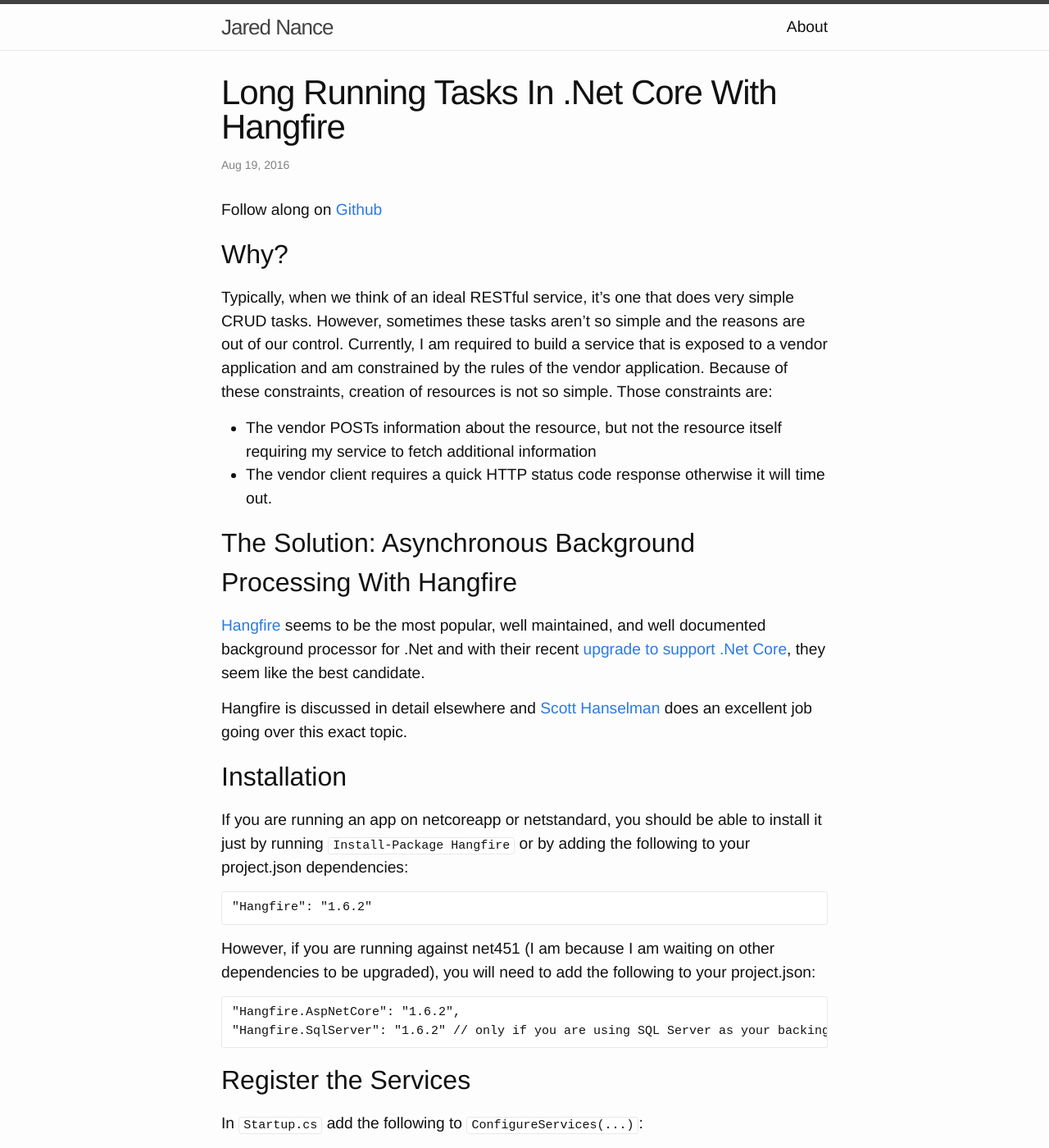
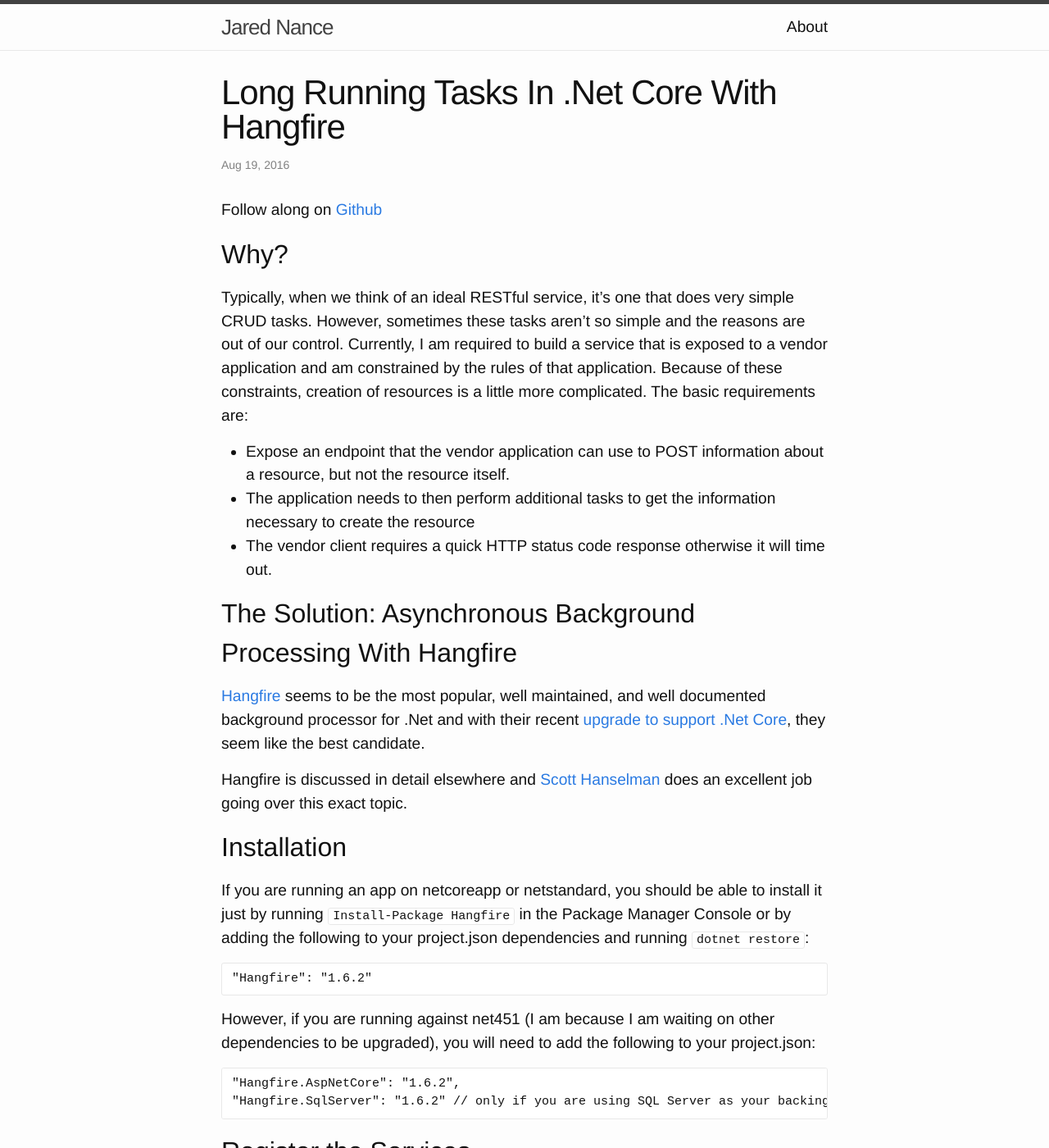
Before and after one commit to jaredcnance/jaredcnance.github.io, a Jekyll site: the page built from _posts/2016-08-19-long-running-tasks-in-dotnet-core-with-hangfire.markdown, in a window 1280 px wide and 1400 px high. Shown: the whole window at 82% size. Built offline with Jekyll 4.4.1, drawn with Linux system fonts in a browser that asks for light colours; comment, search, counter and statistics services are not loaded.

Commit message:
re-wording

````diff
--- a/_posts/2016-08-19-long-running-tasks-in-dotnet-core-with-hangfire.markdown
+++ b/_posts/2016-08-19-long-running-tasks-in-dotnet-core-with-hangfire.markdown
@@ -12,10 +12,11 @@ Follow along on [Github](https://github.com/jaredcnance/hangfire-dot-net-core-ex
 
 Typically, when we think of an ideal RESTful service, it's one that does very simple CRUD tasks.
 However, sometimes these tasks aren't so simple and the reasons are out of our control.
-Currently, I am required to build a service that is exposed to a vendor application and am constrained by the rules of the vendor application.
-Because of these constraints, creation of resources is not so simple. Those constraints are:
+Currently, I am required to build a service that is exposed to a vendor application and am constrained by the rules of that application.
+Because of these constraints, creation of resources is a little more complicated. The basic requirements are:
 
- - The vendor POSTs information about the resource, but not the resource itself requiring my service to fetch additional information
+ - Expose an endpoint that the vendor application can use to POST information about a resource, but not the resource itself.
+ - The application needs to then perform additional tasks to get the information necessary to create the resource
  - The vendor client requires a quick HTTP status code response otherwise it will time out.
 
 ## The Solution: Asynchronous Background Processing With Hangfire
@@ -26,7 +27,7 @@ Hangfire is discussed in detail elsewhere and [Scott Hanselman](http://www.hanse
 
 ## Installation
 
-If you are running an app on netcoreapp or netstandard, you should be able to install it just by running `Install-Package Hangfire` or by adding the following to your project.json dependencies:
+If you are running an app on netcoreapp or netstandard, you should be able to install it just by running `Install-Package Hangfire` in the Package Manager Console or by adding the following to your project.json dependencies and running `dotnet restore`:
 
 ```
 "Hangfire": "1.6.2"
````
